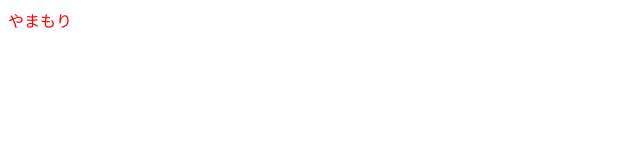
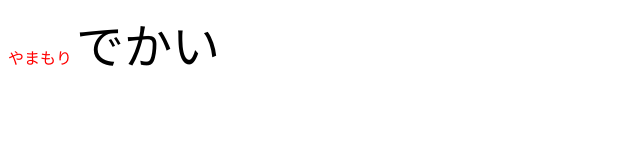
Before and after one commit to iperulab/profile4, a plain HTML site: page index.html in a window 1280 px wide. Shown: the whole page, without its empty margins (0-640 px from the left). Drawn offline with Linux system fonts and the light colour scheme.

Commit message:
Update index.html

```diff
--- a/index.html
+++ b/index.html
@@ -1 +1,2 @@
 <font color="red">やまもり</font>
+<font size="100">でかい</font>
```
